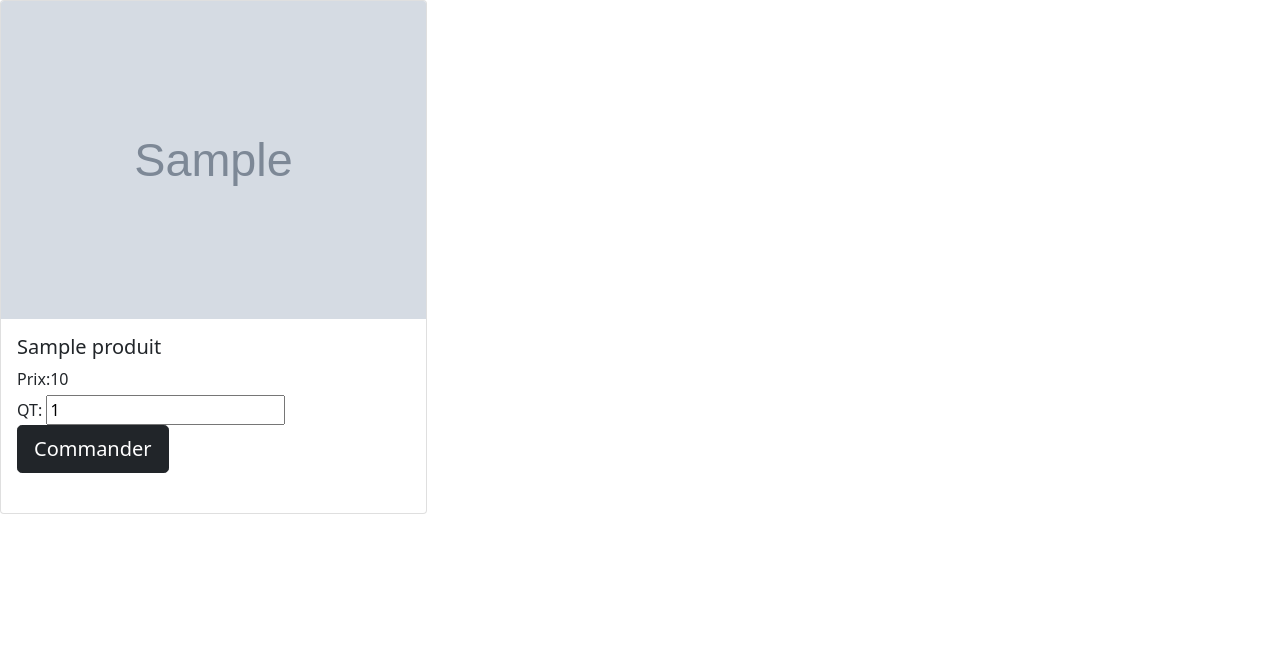
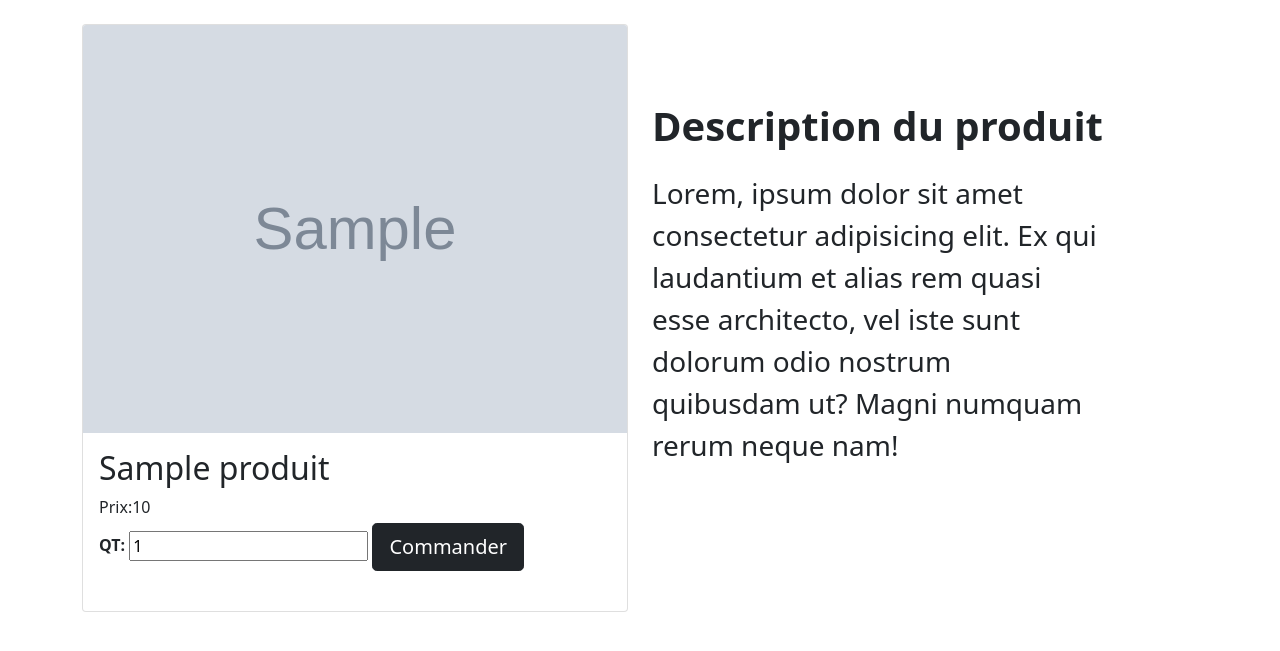
Before and after one commit to cherifissa/ecommerce, a PHP site: the page made by usersrequestes/commander.php in a window 1280 px wide. Shown: the part 58-709 px from the top of the page. Run offline with PHP 8.4, Linux system fonts and the light colour scheme; the visitor is signed in with stand-in values (Sample User, id 1); tables that the repository leaves empty or names only in its code hold one stand-in row (values such as "Sample post"); grey boxes marked "Sample" are stand-in pictures.

Commit message:
first commit

```diff
--- a/admin/commandes.php
+++ b/admin/commandes.php
@@ -40,10 +40,13 @@ else {
                     <!-- <li class="nav-item"><a class="nav-link active" aria-current="page"
                             href="commandes.php">Commandes</a>
                     </li> -->
-                    <li class="nav-item"><a class="nav-link active" href="produit.php">produits</a></li>
+                    <li class="nav-item"><a class="nav-link active" href="produit.php">Produits</a></li>
+
                     <li class="nav-item"><a class="nav-link active" aria-current="page" href="addproduct.php">Ajouter
                             un produit
                         </a>
+                    <li class="nav-item"><a class="nav-link active" href="message.php">Messages</a></li>
+
                     </li>
                 </ul>
                 <form class="d-flex">
--- a/admin/produit.php
+++ b/admin/produit.php
@@ -42,6 +42,8 @@ if ($_SESSION['admin'] == "Non connecté") {
                     <li class="nav-item"><a class="nav-link active" aria-current="page" href="addproduct.php">Ajouter
                             un produit
                         </a>
+                    <li class="nav-item"><a class="nav-link active" href="message.php">Messages</a></li>
+
                     </li>
                 </ul>
                 <form class="d-flex">
--- a/apropos.php
+++ b/apropos.php
@@ -4,7 +4,7 @@
 
  ?>
 <!DOCTYPE html>
-<html lang="en">
+<html lang="fr">
 
 <head>
     <meta charset="utf-8" />
--- a/contact.php
+++ b/contact.php
@@ -134,7 +134,7 @@
                 <div class="col-md-3 text-center">
                     <ul class="list-unstyled mb-0">
                         <li><i class="fas fa-map-marker-alt fa-2x"></i>
-                            <p>Lomé, NY 94126, TOGO</p>
+                            <p>Lomé, NY Rue Oga, TOGO</p>
                         </li>
 
                         <li><i class="fas fa-phone mt-4 fa-2x"></i>
--- a/signout.php
+++ b/signout.php
@@ -4,5 +4,6 @@ session_destroy();
 
 header('Location: index.php');
 session_start();
+$_SESSION['code']= "";
 $_SESSION['name']= "Non connecté";
 ?>
--- a/usersrequestes/commander.php
+++ b/usersrequestes/commander.php
@@ -45,16 +45,14 @@
                 <form class="d-flex">
 
 
-
-
                     <a class="nav-link disabled" aria-current="page" href="#"> <?php echo $_SESSION['name']; ?> </a>
 
                     <?php
                         if ($_SESSION['name']== "Non connecté") {
-              echo '<a class="btn nav-link link-success" href="login.php">Connecter</a>';
+                        echo '<a class="btn nav-link link-success" href="../login.php">Connecter</a>';
                         }
                         else {
-              echo '<a class="btn nav-link link-success" href="signout.php">Deconnecter</a>';
+                        echo '<a class="btn nav-link link-success" href="../signout.php">Deconnecter</a>';
                         }
 
                     ?>
@@ -67,22 +65,37 @@
             </div>
         </div>
     </nav>
-
-    <div class="col-sm-5 col-md-4 col-log-2">
+    <br>
+    <div class="container">
+        <div class="row">
+            <div class="col-sm-4 col-md-6 col-log-2">
                 <div class="card ">
                     <img class="card-img-top" src="../images/<?=$row["image"]?>" alt="image">
                     <div class="card-body ">
-                <h5 class="card-title "><?=$row["name_pro"] ?></h5>
+                        <h5 class="card-title fs-2"><?=$row["name_pro"] ?></h5>
                         <div class="text">
                             <p class="card-text">Prix:<?=$row["prix"] ?></p>
                         </div>
                         <div class="pt-1 mb-4 ">
                             <form action="insertcommandes.php?id=<?=$code?>" method='POST'>
-                        QT: <input type="number" value="1" name="nombre" min="1">
+                                <b>QT:</b> <input type="number" value="1" name="nombre" min="1">
                                 <input class="btn btn-dark btn-lg" name='submit' type="submit" value="Commander">
 
                             </form>
                         </div>
+                    </div>
+                </div>
+            </div>
+            <div class="col-sm-5 col-md-5 col-log-3">
+                <br>
+                <br>
+                <br>
+                <p class="fs-1"><b>Description du produit</b> </p>
+                <p class="fs-3">
+                    Lorem, ipsum dolor sit amet consectetur adipisicing elit. Ex qui laudantium et alias rem quasi esse
+                    architecto, vel iste sunt dolorum odio nostrum quibusdam ut? Magni numquam rerum neque nam!
+                </p>
+
             </div>
         </div>
 
```
Also changed, not shown: admin/adminrequestes/notifierclient.php (+7 -5 lines), index.php (+7 -7 lines), usersrequestes/insertcommandes.php (+13 -1 lines). Lines whose indentation alone changed are shown as unchanged.
